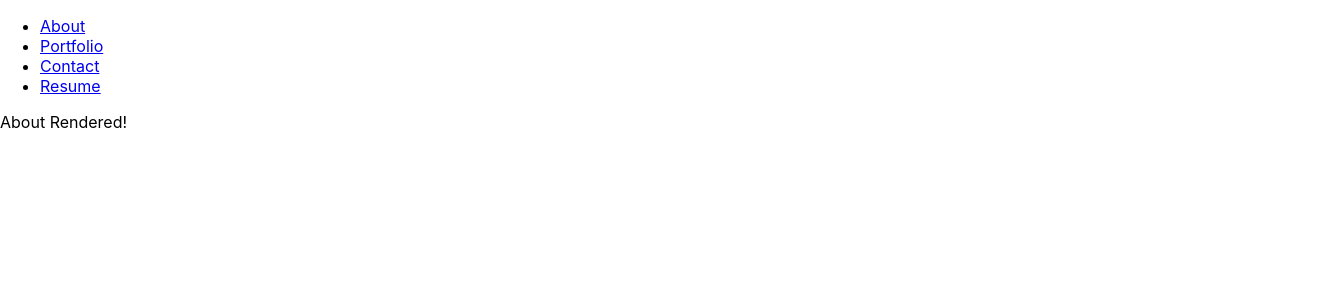
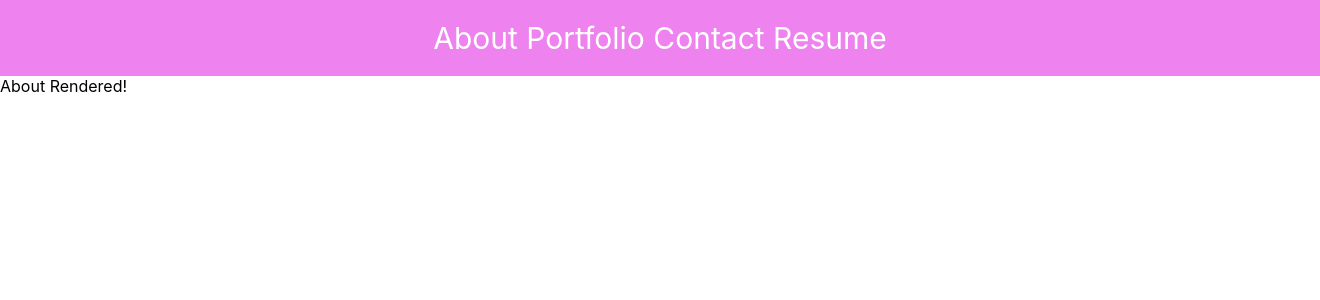
Before and after one commit to sarawrmas/react-portfolio, a React (Create React App) app: page / in a window 1280 px wide. Shown: the top 300 px of the page, 1320 px wide, since content can reach past the window. Built offline with nearby package versions, Linux system fonts and the light colour scheme.

Commit message:
basic styling

```diff
--- a/src/App.css
+++ b/src/App.css
@@ -1,4 +1,40 @@
-.App {
+* {
+  margin: 0px;
+  padding: 0px;
+}
+
+li {
+  list-style: none;
+}
+
+a {
+  text-decoration: none;
+}
+
+.nav-div {
+  background-color: violet;
+  height: 100%;
+  width: 100%;
+  text-align: center;
+  padding: 20px;
+}
+
+.nav-link {
+  color: white;
+}
+
+.nav-link:active {
+  color: black;
+}
+
+.nav-list {
+  display: inline;
+  flex-wrap: wrap;
+  font-size: 30px;
+
+}
+
+/* .App {
   text-align: center;
 }
 
@@ -35,4 +71,4 @@
   to {
     transform: rotate(360deg);
   }
-}
+} */
--- a/src/components/Nav.js
+++ b/src/components/Nav.js
@@ -3,18 +3,23 @@ import React from 'react';
 function Nav(props) {
   const pages = ['About', 'Portfolio', 'Contact', 'Resume']
   return (
+    <div className="nav-div">
       <ul>
         {pages.map(page => (
-        <li>
+          <li className="nav-list">
             <a
               href={'#' + page.toLowerCase()}
               onClick={() => props.setCurrentPage(page)}
+              className={
+                props.currentPage === page ? 'nav-link:active' : 'nav-link'
+              }
             >
               {page}
-          </a>
+            </a>{" "}
           </li>
         ))}
       </ul>
+    </div>
   );
 }
 
```
Lines whose indentation alone changed are shown as unchanged.
